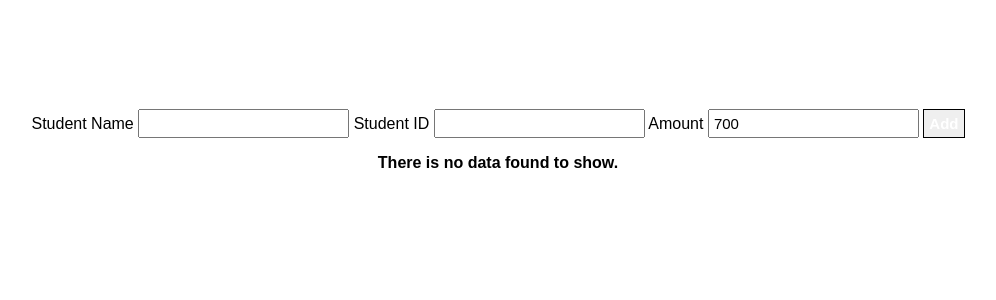
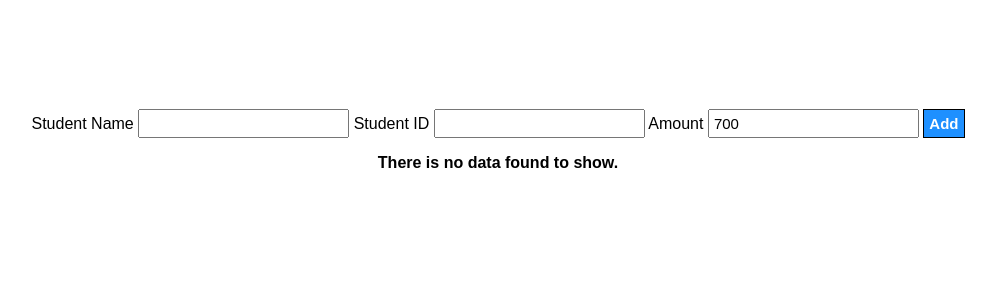
Before and after one commit to mahfuz225bd/php_crud_practice, a PHP site: page / in a window 1280 px wide. Shown: the part 212-512 px from the top of the page, without its empty margins (142-1138 px from the left). Run offline with PHP 8.4, Linux system fonts and the light colour scheme; data that the repository does not hold is empty.

Commit message:
Update index.php

```diff
--- a/index.php
+++ b/index.php
@@ -24,7 +24,7 @@
 			<label for="amount">Amount</label>
 			<input type="text" id="amount" name="amount" required value="700" />
 
-			<button class="btn" type="submit">Add</button>
+			<button class="btn btn-blue" type="submit">Add</button>
 		</form>
 		<!-- HTML Form: https://www.w3schools.com/tags/tag_form.asp -->
 
```
